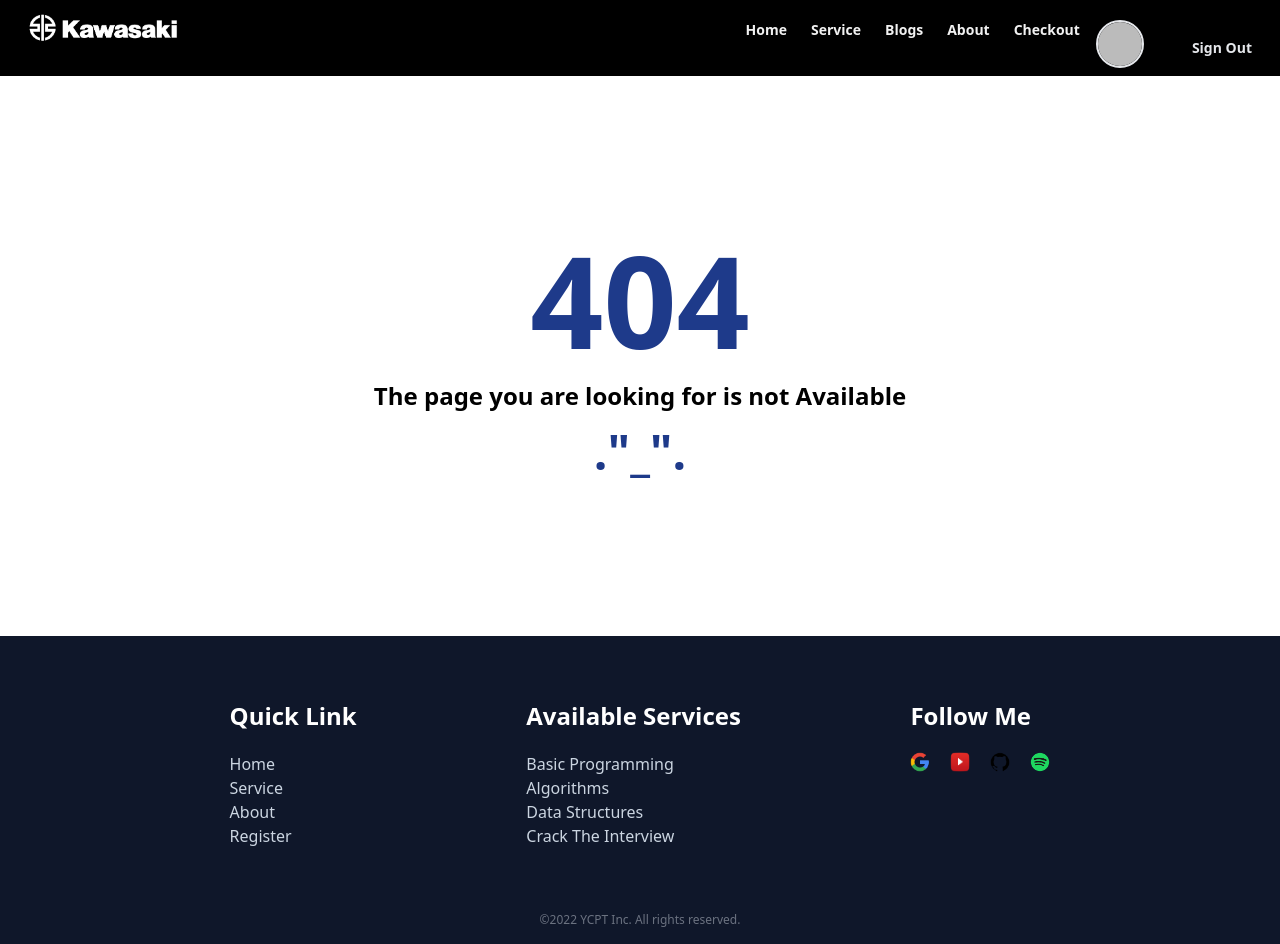
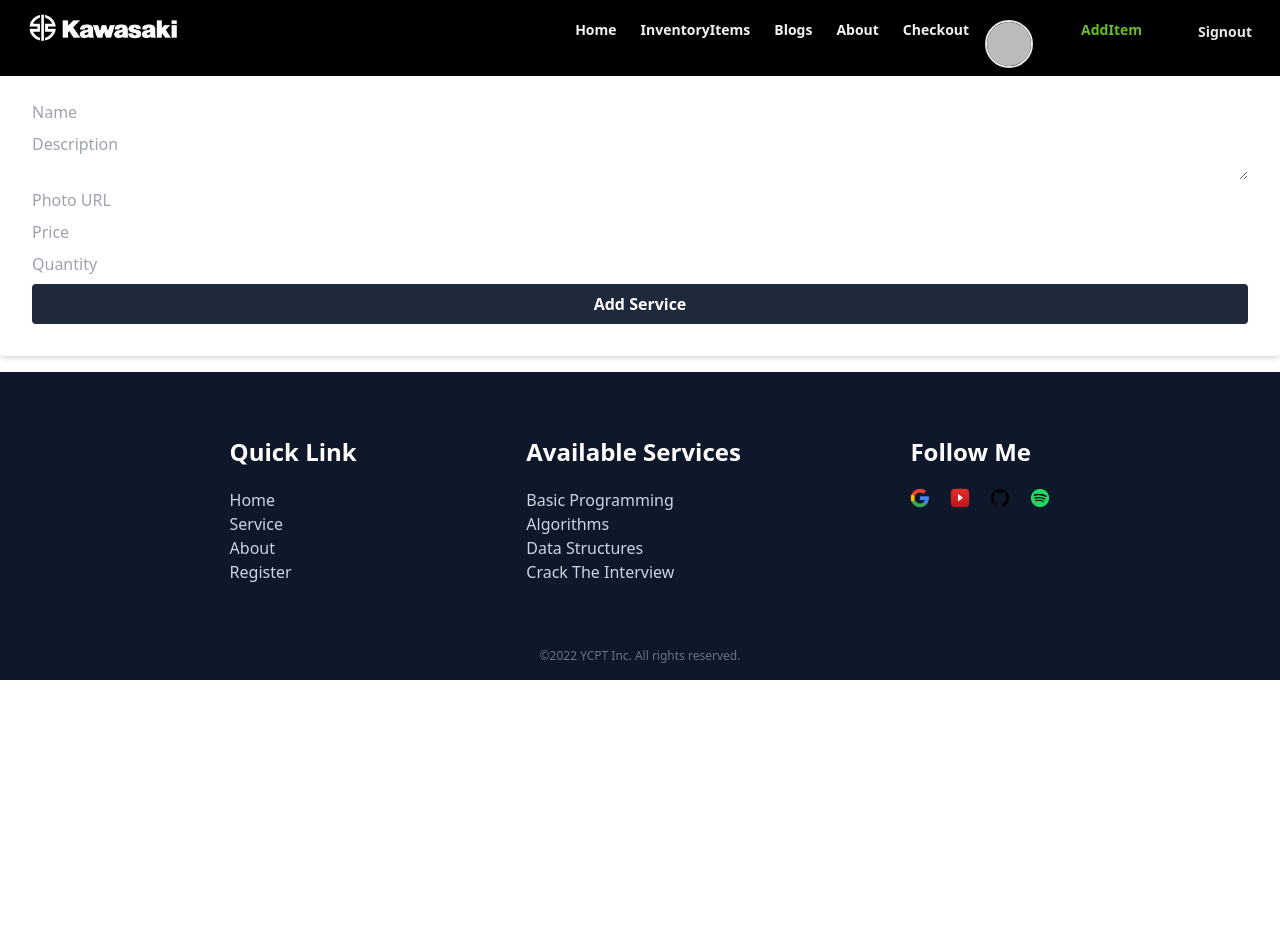
Before and after one commit to tanvir005/MotorBike-WareHouse-Inventory-Management, a React (Create React App) app: page /additem in a window 1280 px wide. After the commit the page ends 800 px from the top, so only its background shows below. Built offline with nearby package versions, Linux system fonts and the light colour scheme; no server answers; sample sign-in values are in the browser's storage.

Commit message:
data loaded

```diff
--- a/src/App.js
+++ b/src/App.js
@@ -1,4 +1,3 @@
-import logo from './logo.svg';
 import './App.css';
 import RequireAuth from '../src/pages/RequireAuth/RequireAuth';
 import Footer from './pages/Shared/Footer/Footer';
@@ -11,6 +10,9 @@ import Loading from './pages/Shared/Loading/Loading';
 import Register from './pages/Login/Register/Register';
 import FourOFour from './pages/Shared/FourOFour/FourOFour';
 import AddItems from './Items/AddItems/AddItems';
+import InventoryItems from './Items/InventoryItems/InventoryItems';
+import DisplayInventoryItem from './Items/DisplayInventoryItem/DisplayInventoryItem';
+import { ToastContainer } from 'react-toastify';
 
 
 
@@ -23,9 +25,9 @@ function App() {
       <Header></Header>
       <Routes>
         <Route path="/" element={<Home />} />
-        {/* <Route path="services" element={<Services />} />
-        <Route path="services" element={<DisplayService />} />
-        <Route path="checkout" element={
+        <Route path="inventory" element={<InventoryItems />} />
+        <Route path="inventory/:id" element={<DisplayInventoryItem />} />
+        {/* <Route path="checkout" element={
           <RequireAuth>
             <Checkout />
           </RequireAuth>
@@ -35,7 +37,7 @@ function App() {
             <Checkout />
           </RequireAuth>
         } /> */}
-        <Route path="additems" element={
+        <Route path="additem" element={
           <RequireAuth>
             <AddItems></AddItems>
           </RequireAuth>
@@ -55,6 +57,7 @@ function App() {
         <Route path="*" element={<FourOFour />} />
       </Routes>
       <Footer></Footer>
+      <ToastContainer></ToastContainer>
     </div>
   );
 }
--- /dev/null
+++ b/src/Hooks/useInventoryItem/useInventoryItem.js
@@ -0,0 +1,17 @@
+import { useEffect, useState } from "react";
+
+const useInventoryItem = () => {
+    const [item, setItem] = useState([]);
+
+
+    useEffect(() => {
+        fetch('http://localhost:5000/invenrotyitems')
+            .then(res => res.json())
+            .then(data => setItem(data))
+    }, []);
+
+    return [item, setItem];
+}
+
+
+export default useInventoryItem;
--- a/src/Items/AddItems/AddItems.js
+++ b/src/Items/AddItems/AddItems.js
@@ -1,8 +1,16 @@
 import React from 'react';
 import { useForm } from "react-hook-form";
+import { Navigate, useNavigate } from 'react-router';
+import { toast } from 'react-toastify';
 
 const AddItems = () => {
-    const { register, handleSubmit } = useForm();
+    const {
+        register,
+        handleSubmit,
+    } = useForm();
+
+
+    const navigate = useNavigate();
     const onSubmit = data => {
         fetch('http://localhost:5000/invenrotyitems', {
             method: 'POST',
@@ -12,16 +20,25 @@ const AddItems = () => {
             body: JSON.stringify(data)
         })
             .then(res => res.json())
-            .then(result => console.log(result))
-        console.log(data);
+            .then(result => {
+                if (result?.insertedId) {
+                    toast("You have successfully added an Item.");
+                    navigate(`/inventory`)
+
+                }
+            })
     }
+
+
     return (
         <div>
             <form className="bg-white shadow-md rounded px-8 pt-6 pb-8 mb-4 flex flex-col" onSubmit={handleSubmit(onSubmit)}>
                 <input className='mb-2' placeholder="Name" {...register("name")} />
                 <textarea className='mb-2' placeholder="Description" {...register("description")} />
+                <input className='mb-2' placeholder="Photo URL" type="text" {...register("img")} />
                 <input className='mb-2' placeholder="Price" type="number" {...register("price")} />
-                <input className='mb-2' placeholder="Photo URL" type="text" {...register("img")} />
+                <input className='mb-2' placeholder="Quantity" type="number" {...register("quantity")} />
+
                 <input className="bg-slate-800 hover:bg-slate-700 text-white font-bold py-2 px-4 w-full rounded focus:outline-none focus:shadow-outline " type="submit" value="Add Service" />
             </form>
 
--- a/src/Items/Item/DisplayInventoryItem/DisplayInventoryItem.js
+++ b/src/Items/DisplayInventoryItem/DisplayInventoryItem.js
@@ -3,7 +3,7 @@ import { useNavigate } from 'react-router';
 
 const DisplayInventoryItem = ({ item }) => {
 
-    const { _id, name, img, description, price } = item;
+    const { _id, name, img, description, price, quantity } = item;
 
     const navigate = useNavigate();
 
@@ -15,9 +15,10 @@ const DisplayInventoryItem = ({ item }) => {
         <div className="flex gap-10 m-10 p-5 border-2 shadow-slate-50 rounded-2xl">
 
             <div>
-                <img className="w-80 h-64 mx-auto hover:rotate-2" src={img} alt="" />
+                <img className="mx-auto hover:rotate-2" src={img} alt="" />
                 <h3 className="text-2xl font-bold text-left ">{name}</h3>
                 <p className="text-slate-500 text-justify">{description}</p>
+                <p className="text-black text-justify font-bold text-lg my-5">Quantity: {quantity}pcs</p>
                 <p className="text-black text-justify font-bold text-lg my-5">Price:  ${price}</p>
 
                 <button onClick={() => navigateToCheckOut(_id)} className=" bg-slate-800 hover:bg-slate-700 text-white font-bold py-2 w-full rounded focus:outline-none focus:shadow-outline" type="button">
--- a/src/Items/InventoryItems/InventoryItems.js
+++ b/src/Items/InventoryItems/InventoryItems.js
@@ -0,0 +1,26 @@
+import React, { useEffect, useState } from 'react';
+import useInventoryItem from '../../Hooks/useInventoryItem/useInventoryItem';
+import DisplayInventoryItem from '../DisplayInventoryItem/DisplayInventoryItem';
+
+const InventoryItems = () => {
+    const [item, setItem] = useInventoryItem();
+    return (
+        <div>
+
+            <h1 className="text-3xl font-bold text-blue-900 mt-20 text-center">Total {item.length} srvices available</h1>
+            <div className="grid md:grid-cols-3">
+
+
+                {
+                    item.map(item => <DisplayInventoryItem
+                        key={item._id}
+                        item={item}
+                    ></DisplayInventoryItem>)
+                }
+
+            </div>
+        </div>
+    );
+};
+
+export default InventoryItems;
--- a/src/Items/Item/InventoryItems/InventoryItems.js
+++ /dev/null
@@ -1,31 +0,0 @@
-import React, { useEffect, useState } from 'react';
-import DisplayInventoryItem from '../DisplayInventoryItem/DisplayInventoryItem';
-
-const InventoryItems = () => {
-    const [item, setItem] = useState([]);
-
-    useEffect(() => {
-        fetch('http://localhost:5000/invenrotyitems')
-            .then(res => res.json())
-            .then(data => setItem(data))
-    }, []);
-    return (
-        <div>
-
-            <h1 className="text-3xl font-bold text-blue-900 mt-20 text-center">Total {item.length} srvices available</h1>
-            <div className="grid md:grid-cols-3">
-
-
-                {
-                    item.map(item => <DisplayInventoryItem
-                        key={item._id}
-                        item={item}
-                    ></DisplayInventoryItem>)
-                }
-
-            </div>
-        </div>
-    );
-};
-
-export default InventoryItems;
--- a/src/pages/Shared/Header/Header.js
+++ b/src/pages/Shared/Header/Header.js
@@ -26,15 +26,15 @@ const Header = () => {
                     </div>
                     <ul className={`inline-grid md:flex text-sm bg-black font-bold text-gray-200 md:gap-2 md:justify-center text-left justify-start absolute left-1 duration-500 ease-in md:sticky px-5 pt-5 ${open ? 'top-15' : 'top-[-860px]'}`}>
                         <CustomLink className="px-2 inline-block h-14 rounded hover:border-b-green-600 hover:border-b-8  duration-300 ease-in" to="/">Home</CustomLink>
-                        <CustomLink className="px-2 inline-block h-14 rounded hover:border-b-green-600 hover:border-b-8  duration-300 ease-in" to="/services">Service</CustomLink>
+                        <CustomLink className="px-2 inline-block h-14 rounded hover:border-b-green-600 hover:border-b-8  duration-300 ease-in" to="/inventory">InventoryItems</CustomLink>
                         <CustomLink className="px-2 inline-block h-14 rounded hover:border-b-green-600 hover:border-b-8  duration-300 ease-in" to="/blogs">Blogs</CustomLink>
                         <CustomLink className="px-2 inline-block h-14 rounded hover:border-b-green-600 hover:border-b-8  duration-300 ease-in" to="/about">About</CustomLink>
                         <CustomLink className="px-2 inline-block h-14 rounded hover:border-b-green-600 hover:border-b-8  duration-300 ease-in" to="/checkout">Checkout</CustomLink>
                         {
                             user ? <div className="inline-grid md:flex md:gap-10 md:justify-center text-left justify-start">
                                 <img className="w-12 h-12 rounded-full border-2" src={user?.photoURL ? user?.photoURL : commonPic} alt="" />
-                                {/* <button onClick={() => signOut(auth)} className="px-2 inline-block h-14 rounded hover:border-b-green-600 hover:border-b-8 font-bold  duration-300 ease-in" >{user?.displayName}</button> */}
-                                <button onClick={() => signOut(auth)} className="px-2 inline-block h-14 rounded hover:border-b-green-600 hover:border-b-8 font-bold  duration-300 ease-in" >Sign Out</button>
+                                <CustomLink className="px-2 inline-block h-14 rounded hover:border-b-green-600 hover:border-b-8  duration-300 ease-in" to="/additem">AddItem</CustomLink>
+                                <button onClick={() => signOut(auth)} className="px-2 inline-block h-14 rounded hover:border-b-green-600 hover:border-b-8 duration-300 ease-in font-bold pb-8" >Signout</button>
 
 
                             </div>
--- a/src/pages/Shared/Home/Home.js
+++ b/src/pages/Shared/Home/Home.js
@@ -1,34 +1,38 @@
 import React from 'react';
+import useInventoryItem from '../../../Hooks/useInventoryItem/useInventoryItem';
 import bannerPic from '../../../images/banner-pic.png';
+import DisplayInventoryItem from '../../../Items/DisplayInventoryItem/DisplayInventoryItem';
 
 const Home = () => {
 
+    // data load from custom hook
+    const [item, setItem] = useInventoryItem();
     return (
         <div>
             <div className="md:flex bg-black items-center justify-evenly pb-5 md:pb-0">
-                <div className="w-10/12 mx-auto justify-items-end md:order-2"><img className="w-9/12" src={bannerPic} alt="" /></div>
-                <div className="mx-auto w-4/12 md:ml-32 text-left">
+                <div className="md:w-10/12 mx-auto justify-items-end md:order-2"><img className="w-9/12" src={bannerPic} alt="" /></div>
+                <div className="mx-auto md:w-4/12 md:ml-32 p-8 text-left">
 
                     <h1 className="md:text-2xl font-serif text-white text-lg font-semibold mb-5">SOME NEW 2023 VEHICLES
                         HAVE LAUNCHED</h1>
                     <h1 className="md:text-sm font-semibold text-white font-serif">STAY TUNED FOR THE NEXT LAUNCH JUNE 7TH AT 6 AM</h1>
-                    <button className="border-2 border-indigo-600 px-6 py-2 rounded text-white md:text-xs my-5">EXPLORE NEW VEHICLES</button>
+                    <button className="border-2 border-green-600 hover:text-green-600  px-6 py-2 rounded text-white md:text-xs my-5 whitespace-nowrap">EXPLORE NEW VEHICLES</button>
 
                 </div>
 
 
             </div>
             <div>
-                <h1 className="text-3xl font-bold text-blue-900 mt-20 text-center">Services</h1>
+                <h1 className="text-3xl font-bold text-green-700 mt-20 text-center">Inventory Items</h1>
                 <div className="grid md:grid-cols-3">
 
-                    {/* {
-                        service.slice(0, 3).map(review => <DisplayService
-                            key={review.id}
-                            review={review}
-                        ></DisplayService>)
+                    {
+                        item.slice(0, 6).map(item => <DisplayInventoryItem
+                            key={item._id}
+                            item={item}
+                        ></DisplayInventoryItem>)
 
-                    } */}
+                    }
 
                 </div>
             </div>
```
